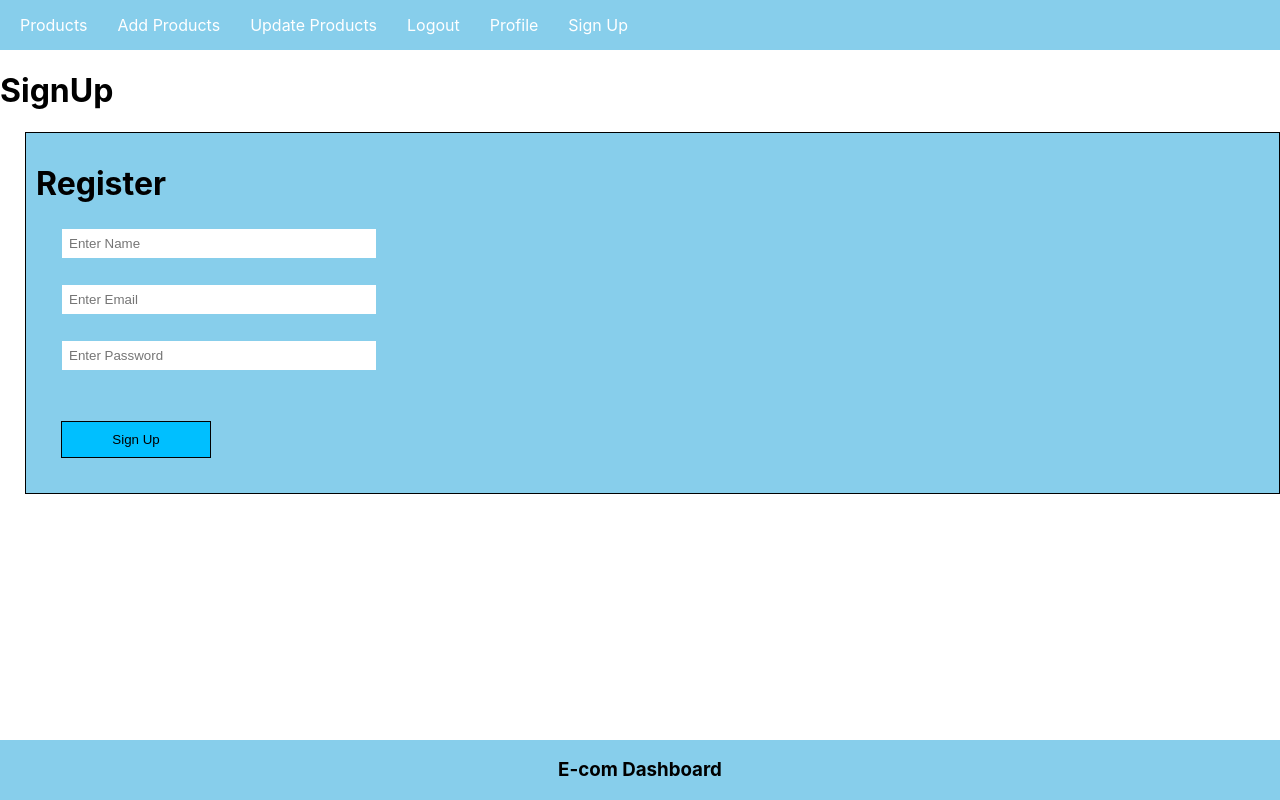
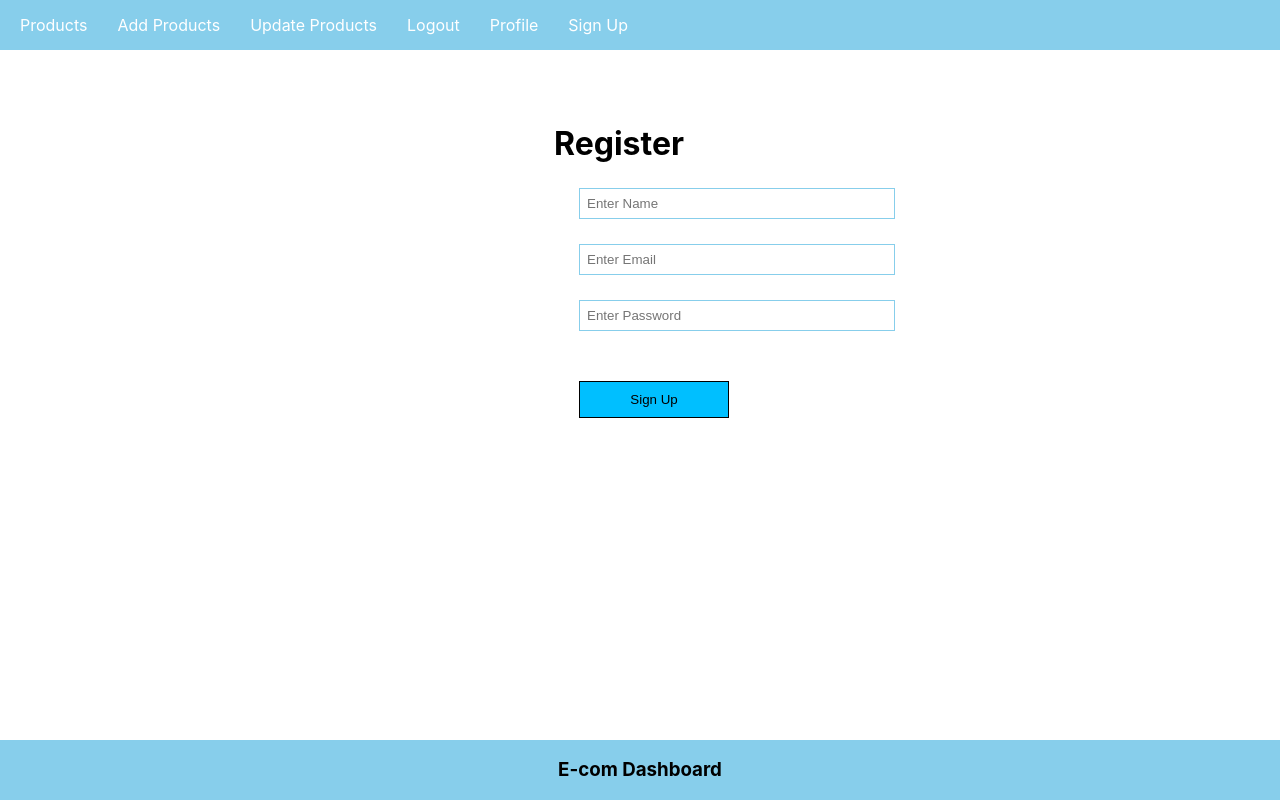
Before and after one commit to Khatib-Shakil/reactlearning, a React (Create React App) app in the folder fornt-end/: page /signup in a window 1280 px wide. Built offline with nearby package versions, Linux system fonts and the light colour scheme.

Commit message:
Add: validation

```diff
--- a/fornt-end/src/App.js
+++ b/fornt-end/src/App.js
@@ -3,6 +3,7 @@ import Nav from './components/Nav';
 import Footer from './components/Footer';
 import SignUp from './components/SignUp';
 import { BrowserRouter, Routes, Route } from 'react-router-dom';
+import PrivateComponent from './components/PrivateComponent';
 
 function App() {
   return (
@@ -10,14 +11,19 @@ function App() {
       <BrowserRouter>
         <Nav />
         <Routes>
+
+          <Route element={<PrivateComponent/>}>
+
           <Route path="/" element={<h1>Product Listing Components</h1>} />
           <Route path="/add" element={<h1>Add Product Components</h1>}/>
           <Route path="/update" element={<h1>update Product Components</h1>}/>
           <Route path="/logout" element={<h1>Logout</h1>}/>
           <Route path="/profile" element={<h1>Profile</h1>}/>
-          <Route path="/signup" element={<h1>SignUp</h1>}/>
+
+          </Route>
+          <Route path="/signup" element={<SignUp/>}/>
      </Routes>
-          <SignUp />
+          {/* <SignUp /> */}
       </BrowserRouter>
       <Footer />
     </div>
--- a/fornt-end/src/components/Nav.js
+++ b/fornt-end/src/components/Nav.js
@@ -1,8 +1,15 @@
-import React from 'react';
+import React, { useEffect } from 'react';
 import './Nav.css';
-import {Link} from 'react-router-dom';
+import {Link, useNavigate} from 'react-router-dom';
 
 const Nav=()=>{
+    const navigate = useNavigate();
+    useEffect(()=>{
+        const auth = localStorage.getItem('user');
+        if(auth){
+            navigate()
+        }
+    })
     return(
         <div>
             <ul className='nav-ul'>
--- /dev/null
+++ b/fornt-end/src/components/PrivateComponent.js
@@ -0,0 +1,9 @@
+import React from "react";
+import {Navigate,Outlet} from 'react-router-dom';
+
+const PrivateComponent =()=>{
+    const auth = localStorage.getItem('user');
+    return auth?<Outlet />:<Navigate to="/signup" />;
+}
+
+export default PrivateComponent;
--- a/fornt-end/src/components/SignUp.css
+++ b/fornt-end/src/components/SignUp.css
@@ -10,9 +10,15 @@
     margin-left: 25px;
     padding: 10px;
     /* width: 150px; */
-    background-color: skyblue;
-    border: 1px solid ;
+    /* background-color: skyblue; */
+    /* border: 1px solid; */
     cursor: pointer;
+    margin-block-start: 2.67em;
+    margin-block-end: 0.67em;
+    margin-inline-start: 0px;
+    margin-inline-end: 909px;
+    margin-left: 544px;
+    /* margin-left: auto; */
 }
 
 .appbutton{
--- a/fornt-end/src/components/SignUp.js
+++ b/fornt-end/src/components/SignUp.js
@@ -1,11 +1,13 @@
 import React, { useState } from 'react'
 import "./SignUp.css";
+import {useNavigate} from 'react-router-dom';
 
 const SignUp = () => {
 
     const [name, setName] = useState("");
     const [email, setEmail] = useState("");
     const [password, setPassword] = useState("");
+    const navigate= useNavigate();
 
     const collectData = async () => {
         console.log(name, email, password);
@@ -18,6 +20,8 @@ const SignUp = () => {
         })
         result = await result.json()
         console.log(result);
+        localStorage.setItem("user",JSON.stringify(result));
+        navigate('/')
 
         setName("");
         setEmail("");
```
